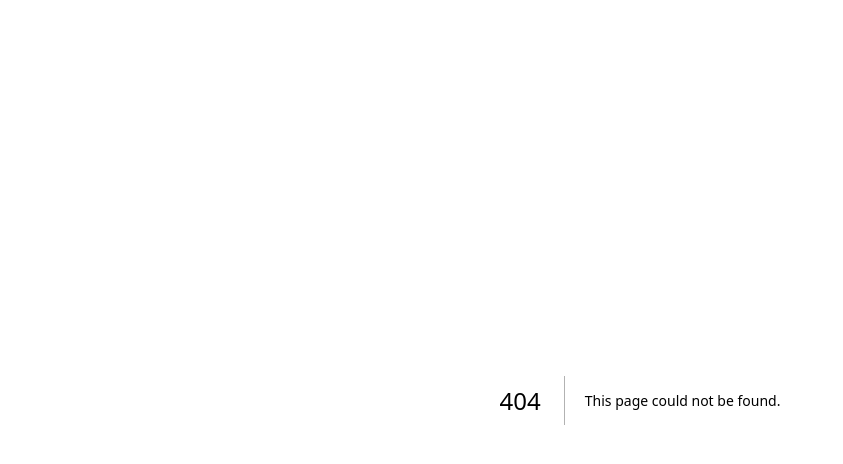
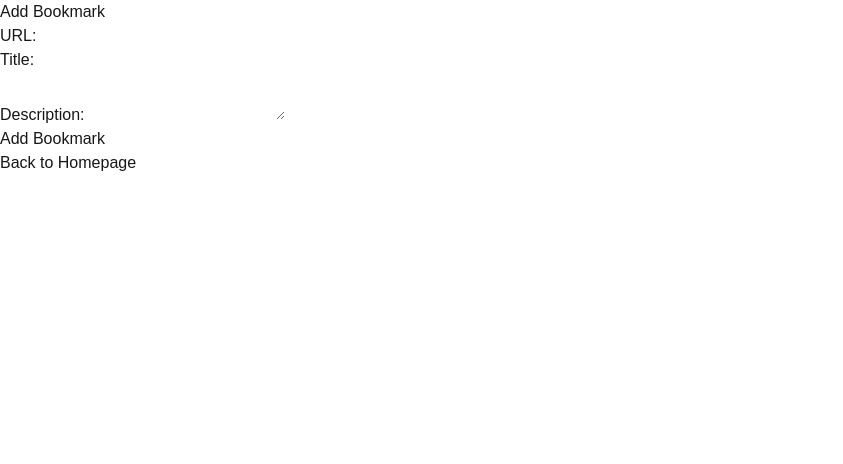
Before and after one commit to binay-das/mnemonic-ai, a Next.js app: page /add in a window 1280 px wide. Before the commit this address had no page. Shown: the top 464 px of the page, without its empty margins (0-843 px from the left). Built offline with nearby package versions, Linux system fonts and the light colour scheme.

Commit message:
feat: simple form for bookmark entry

```diff
--- /dev/null
+++ b/app/add/page.tsx
@@ -0,0 +1,89 @@
+'use client';
+
+import { useState } from 'react';
+import Link from 'next/link';
+
+export default function AddBookmarkPage() {
+    const [url, setUrl] = useState('');
+    const [title, setTitle] = useState('');
+    const [description, setDescription] = useState('');
+    const [loading, setLoading] = useState(false);
+    const [message, setMessage] = useState('');
+
+    async function handleSubmit(e: React.FormEvent) {
+        e.preventDefault();
+        setLoading(true);
+        setMessage('');
+
+        try {
+            const response = await fetch('/api/bookmarks', {
+                method: 'POST',
+                headers: {
+                    'Content-Type': 'application/json',
+                },
+                body: JSON.stringify({ url, title, description }),
+            });
+
+            const data = await response.json();
+
+            if (!response.ok) {
+                throw new Error(data.error || 'Failed to add bookmark');
+            }
+
+            setMessage('Bookmark added successfully!');
+            setUrl('');
+            setTitle('');
+            setDescription('');
+        } catch (err: any) {
+            setMessage(err.message || 'Failed to add bookmark');
+        } finally {
+            setLoading(false);
+        }
+    }
+
+    return (
+        <div>
+            <h1>Add Bookmark</h1>
+
+            <form onSubmit={handleSubmit}>
+                <div>
+                    <label>URL:</label>
+                    <input
+                        type="url"
+                        value={url}
+                        onChange={(e) => setUrl(e.target.value)}
+                        required
+                    />
+                </div>
+
+                <div>
+                    <label>Title:</label>
+                    <input
+                        type="text"
+                        value={title}
+                        onChange={(e) => setTitle(e.target.value)}
+                        required
+                    />
+                </div>
+
+                <div>
+                    <label>Description:</label>
+                    <textarea
+                        value={description}
+                        onChange={(e) => setDescription(e.target.value)}
+                    />
+                </div>
+
+                <button type="submit" disabled={loading}>
+                    {loading ? 'Adding...' : 'Add Bookmark'}
+                </button>
+            </form>
+
+            {message && <p>{message}</p>}
+
+            <p>
+                <Link href="/">Back to Homepage</Link>
+            </p>
+        </div>
+    );
+}
```
